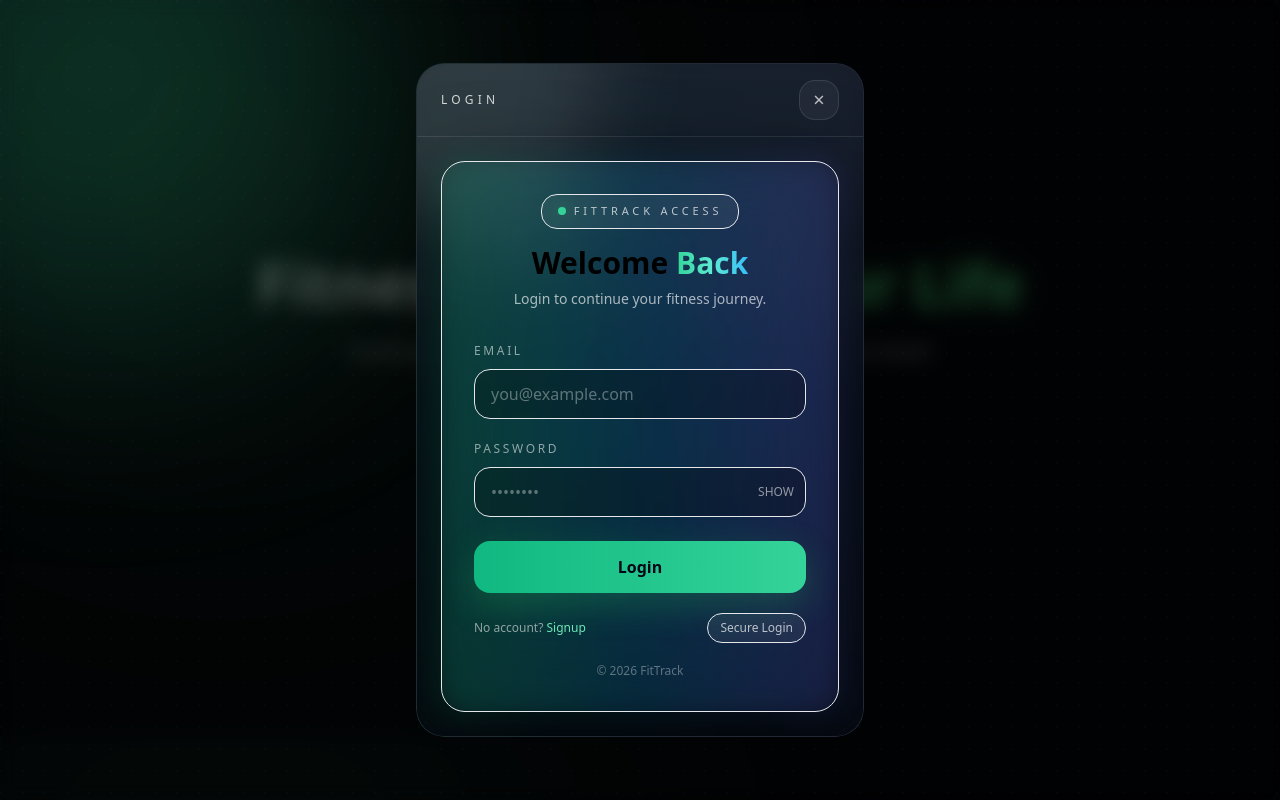
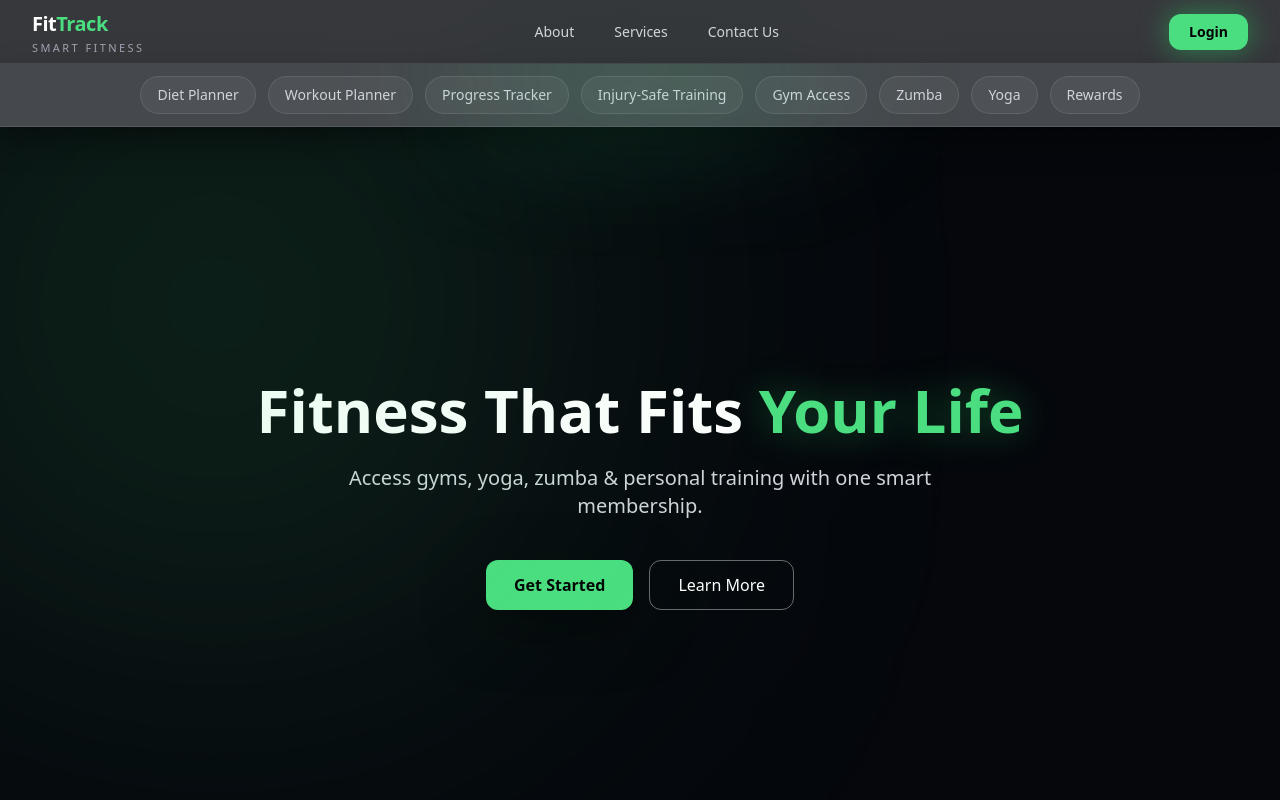
Before and after one commit to Rudra070707/fittrack, a React app in the folder frontend/frontend/: page /home in a window 1280 px wide. Before the commit this address led to /home/login. Shown: the top 800 px of the page. Built offline with nearby package versions, Linux system fonts and the light colour scheme; no server answers; the HTML template or start-up script is replaced by a standard one.

Commit message:
Always show services subnav under navbar

```diff
--- a/frontend/frontend/src/App.jsx
+++ b/frontend/frontend/src/App.jsx
@@ -1,6 +1,6 @@
 import { Routes, Route, Navigate, useLocation, useNavigate } from "react-router-dom";
 import { AnimatePresence, motion } from "framer-motion";
-import { useEffect, useMemo, useState } from "react";
+import { useEffect, useMemo } from "react";
 
 import Navbar from "./components/Navbar";
 import ServicesSubnav from "./components/ServicesSubnav";
@@ -49,8 +49,6 @@ export default function App() {
     return null;
   }, [stateBg, modalOpen]);
 
-  const [showServicesNav, setShowServicesNav] = useState(false);
-
   useEffect(() => {
     const id = location.state?.scrollTo;
     if (id) {
@@ -72,8 +70,8 @@ export default function App() {
 
   return (
     <>
-      <Navbar onOpenServices={() => setShowServicesNav(true)} />
-      <ServicesSubnav show={!modalOpen && showServicesNav} />
+      <Navbar />
+      <ServicesSubnav show={!modalOpen} />
 
       <AnimatePresence mode="wait">
         <motion.main
--- a/frontend/frontend/src/components/Navbar.jsx
+++ b/frontend/frontend/src/components/Navbar.jsx
@@ -3,7 +3,7 @@ import { useEffect, useMemo, useState } from "react";
 import axios from "axios";
 import { API_BASE } from "../api";
 
-export default function Navbar({ onOpenServices }) {
+export default function Navbar() {
   const location = useLocation();
   const navigate = useNavigate();
   const [logo, setLogo] = useState(null);
@@ -62,9 +62,7 @@ export default function Navbar({ onOpenServices }) {
     navigate(path);
   };
 
-  const handleServicesClick = () => {
-    onOpenServices?.();
-
+  const scrollToServices = () => {
     if (location.pathname !== "/home" && location.pathname !== "/") {
       navigate("/home", { state: { scrollTo: "services" } });
       return;
@@ -116,7 +114,7 @@ export default function Navbar({ onOpenServices }) {
 
             <button
               type="button"
-              onClick={handleServicesClick}
+              onClick={scrollToServices}
               className="hover:text-white transition"
             >
               Services
--- a/frontend/frontend/src/components/ServicesSubnav.jsx
+++ b/frontend/frontend/src/components/ServicesSubnav.jsx
@@ -1,62 +1,81 @@
-import { Navigate, useLocation } from "react-router-dom";
+import { NavLink, useLocation, useNavigate } from "react-router-dom";
+import { motion } from "framer-motion";
 
-export default function RequireAuth({ children, adminOnly = false }) {
+export default function ServicesSubnav({ show }) {
   const location = useLocation();
+  const navigate = useNavigate();
 
-  const token = localStorage.getItem("token");
-  const adminToken = localStorage.getItem("adminToken");
-  const storedUser = localStorage.getItem("user");
+  if (!show) return null;
 
-  // 🔒 ADMIN ROUTES
-  if (adminOnly) {
-    if (!adminToken) {
-      return (
-        <Navigate
-          to="/admin/login"
-          replace
-          state={{ from: location.pathname }}
-        />
-      );
+  const items = [
+    { name: "Diet Planner", to: "/home/diet" },
+    { name: "Workout Planner", to: "/home/workout" },
+    { name: "Progress Tracker", to: "/home/progress" },
+    { name: "Injury-Safe Training", to: "/home/injury" },
+    { name: "Gym Access", to: "/home/gym" },
+    { name: "Zumba", to: "/home/zumba" },
+    { name: "Yoga", to: "/home/yoga" },
+    { name: "Rewards", to: "/home/gamification" },
+  ];
+
+  const handleProtectedClick = (e, to) => {
+    const isUserLoggedIn = !!localStorage.getItem("token");
+
+    if (!isUserLoggedIn) {
+      e.preventDefault();
+      navigate("/home/login", {
+        state: { backgroundLocation: location },
+      });
+      return;
     }
-    return children;
-  }
+  };
 
-  // 🔐 USER ROUTES → ONLY user token allowed
-  if (!token) {
-    return (
-      <Navigate
-        to="/home/login"
-        replace
-        state={{
-          from: location.pathname,
-          backgroundLocation: { pathname: "/home" },
-        }}
-      />
-    );
-  }
+  return (
+    <motion.div
+      initial={{ opacity: 0, y: -10 }}
+      animate={{ opacity: 1, y: 0 }}
+      transition={{ duration: 0.3 }}
+      className="
+        sticky top-16 z-40
+        backdrop-blur-xl
+        bg-[#070b10]/75
+        border-b border-white/10
+        shadow-[0_10px_35px_rgba(0,0,0,0.45)]
+        relative
+      "
+    >
+      <div className="pointer-events-none absolute inset-0">
+        <div className="absolute -top-10 left-1/3 w-[350px] h-[100px] bg-green-400/10 blur-[70px] rounded-full" />
+        <div className="absolute -top-10 right-1/3 w-[350px] h-[100px] bg-emerald-400/10 blur-[70px] rounded-full" />
+      </div>
 
-  // 🔁 FORCE PASSWORD CHANGE (users only)
-  try {
-    const user = storedUser ? JSON.parse(storedUser) : null;
-
-    const isOnChangePassword =
-      location.pathname === "/home/change-password" ||
-      location.pathname === "/change-password";
-
-    if (user?.mustChangePassword === true && !isOnChangePassword) {
-      return <Navigate to="/home/change-password" replace />;
-    }
-  } catch {
-    localStorage.removeItem("token");
-    localStorage.removeItem("user");
-    return (
-      <Navigate
-        to="/home/login"
-        replace
-        state={{ backgroundLocation: { pathname: "/home" } }}
-      />
-    );
-  }
-
-  return children;
+      <div className="max-w-7xl mx-auto px-6 md:px-8 py-3">
+        <div className="flex items-center gap-3 overflow-x-auto no-scrollbar justify-center">
+          {items.map((item) => (
+            <NavLink
+              key={item.to}
+              to={item.to}
+              onClick={(e) => handleProtectedClick(e, item.to)}
+              className={({ isActive }) =>
+                `
+                whitespace-nowrap
+                px-4 py-2
+                text-sm font-medium
+                rounded-full
+                transition-all duration-300
+                ${
+                  isActive
+                    ? "bg-green-400/15 text-green-300 border border-green-400/30 shadow-[0_0_18px_rgba(34,197,94,0.35)]"
+                    : "text-gray-300 border border-white/10 bg-white/5 hover:bg-white/10 hover:text-white"
+                }
+              `
+              }
+            >
+              {item.name}
+            </NavLink>
+          ))}
+        </div>
+      </div>
+    </motion.div>
+  );
 }
```
